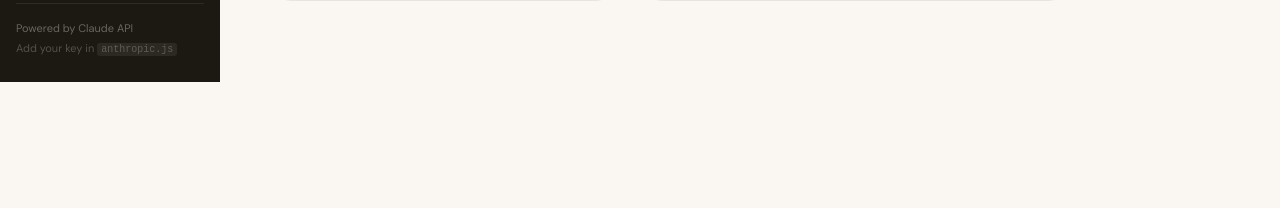
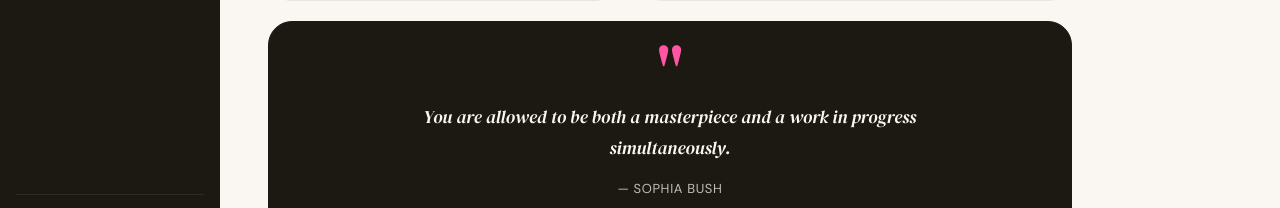
Before and after one commit to tenarosenblum/tena-app, a React (Vite) app: page / in a window 1280 px wide. Shown: the part 718-926 px from the top of the page. Before the commit the page ends 800 px from the top, so only its background shows below. Built offline with nearby package versions, Linux system fonts and the light colour scheme; no server answers; the database is empty.

Commit message:
shifting things around

```diff
--- a/src/pages/DailyPage.jsx
+++ b/src/pages/DailyPage.jsx
@@ -122,11 +122,7 @@ export default function DailyPage({ tasks, toggleTask, setPage, setSelectedMood
                       : <Circle size={18} color="var(--ink-faint)" />
                     }
                   </div>
-                  <section className="daily-section quote-section">
-  <div className="quote-mark">"</div>
-  <p className="quote-text">{todayQuote.text}</p>
-  <p className="quote-author">— {todayQuote.author}</p>
-</section>
+
                   <span className="task-text">{task.text}</span>
                   <span className="task-cat-pill" style={{ background: cat.bg, color: cat.text }}>
                     {cat.label}
@@ -183,6 +179,11 @@ export default function DailyPage({ tasks, toggleTask, setPage, setSelectedMood
 </div>
 <p className="mood-hint">Tap to log your mood</p>
         </section>
+        <section className="daily-section quote-section">
+  <div className="quote-mark">"</div>
+  <p className="quote-text">{todayQuote.text}</p>
+  <p className="quote-author">— {todayQuote.author}</p>
+</section>
       </div>
     </div>
   )
```
